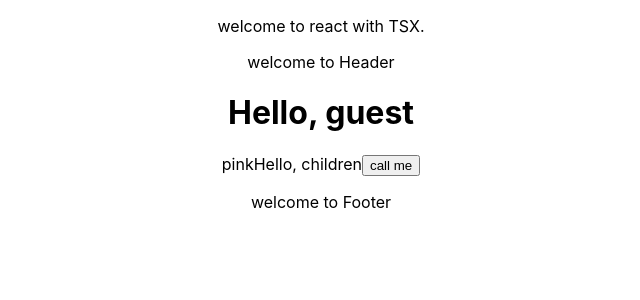
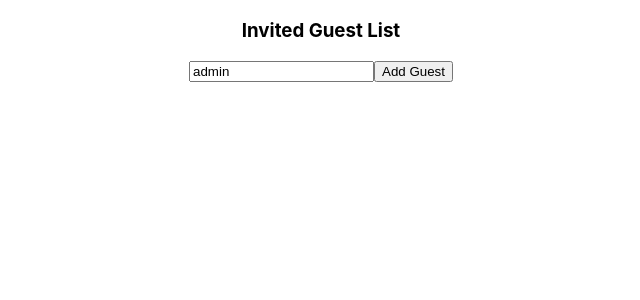
Before and after one commit to nltr2/LearningReact, a React (Create React App) app in the folder myapp/: page / in a window 1280 px wide. Shown: the top 300 px of the page, without its empty margins (319-959 px from the left). Built offline with nearby package versions, Linux system fonts and the light colour scheme.

Commit message:
hook: use state first example

```diff
--- a/myapp/src/App.tsx
+++ b/myapp/src/App.tsx
@@ -6,10 +6,6 @@
 function App() {
   return (
     <div className="App">
-
-        <p>
-          welcome to react with TSX.
-        </p>
        <MainApp/>
     </div>
   );
--- /dev/null
+++ b/myapp/src/components/GuestList.tsx
@@ -0,0 +1,17 @@
+import React, { useState } from "react";
+
+const GuestList:React.FC=()=>{
+    //using state hooks
+    const [name,setName]= useState('admin')
+    return <div>
+
+        <h3>Invited Guest List</h3>
+
+        <input type='text' value={name} onChange={(e)=>setName(e.target.value)}/>
+
+        <button>Add Guest</button>
+
+        </div>
+}
+
+export default GuestList;
--- a/myapp/src/components/MainApp.tsx
+++ b/myapp/src/components/MainApp.tsx
@@ -1,6 +1,7 @@
 import React from "react";
 import Welcome from "../optionaldemo/WelcomeProps";
 import Footer from "./Footer";
+import GuestList from "./GuestList";
 import Header from "./Header";
 import Parent from "./parent";
 
@@ -8,11 +9,12 @@
     return (
 
         <div>
-            <Header/>
+           {/*  <Header/>
             <Welcome />
             <Parent/>
 
-            <Footer/>
+            <Footer/> */}
+            <GuestList></GuestList>
         </div>
 
     )
```
